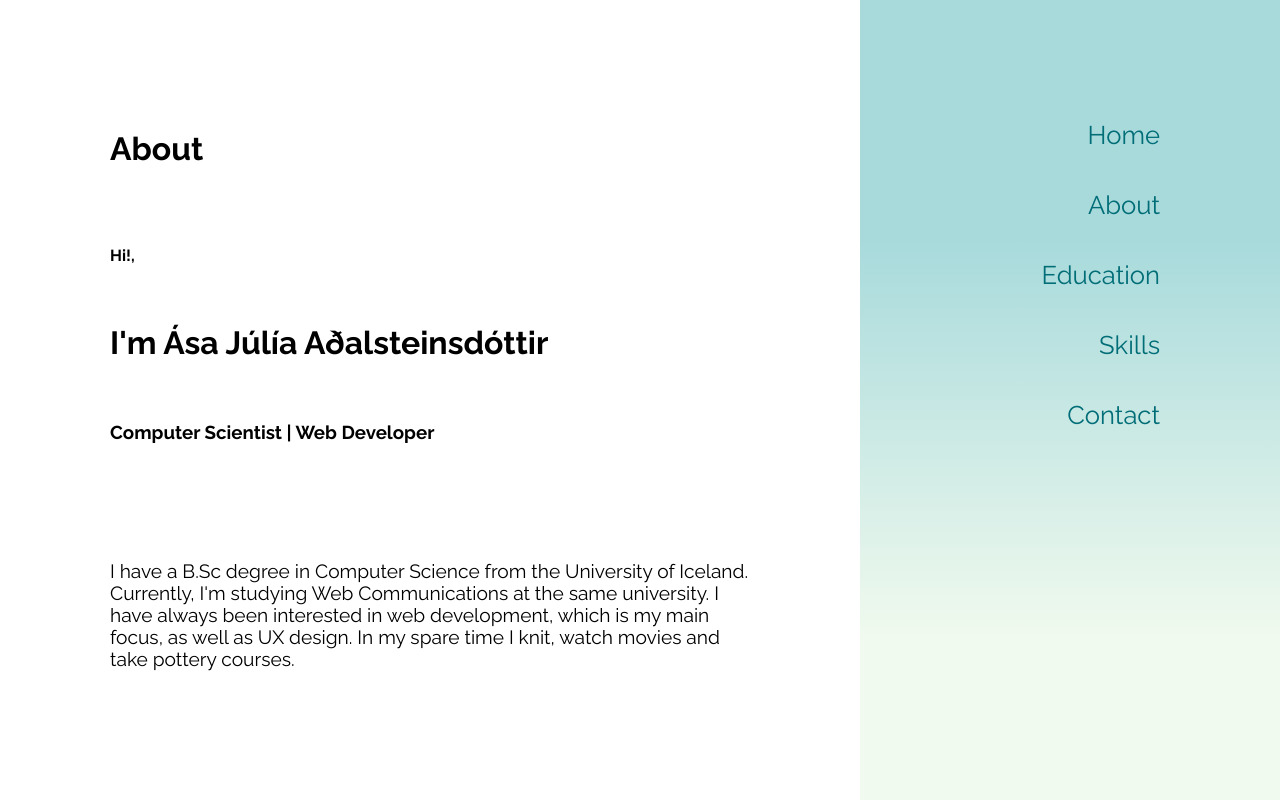
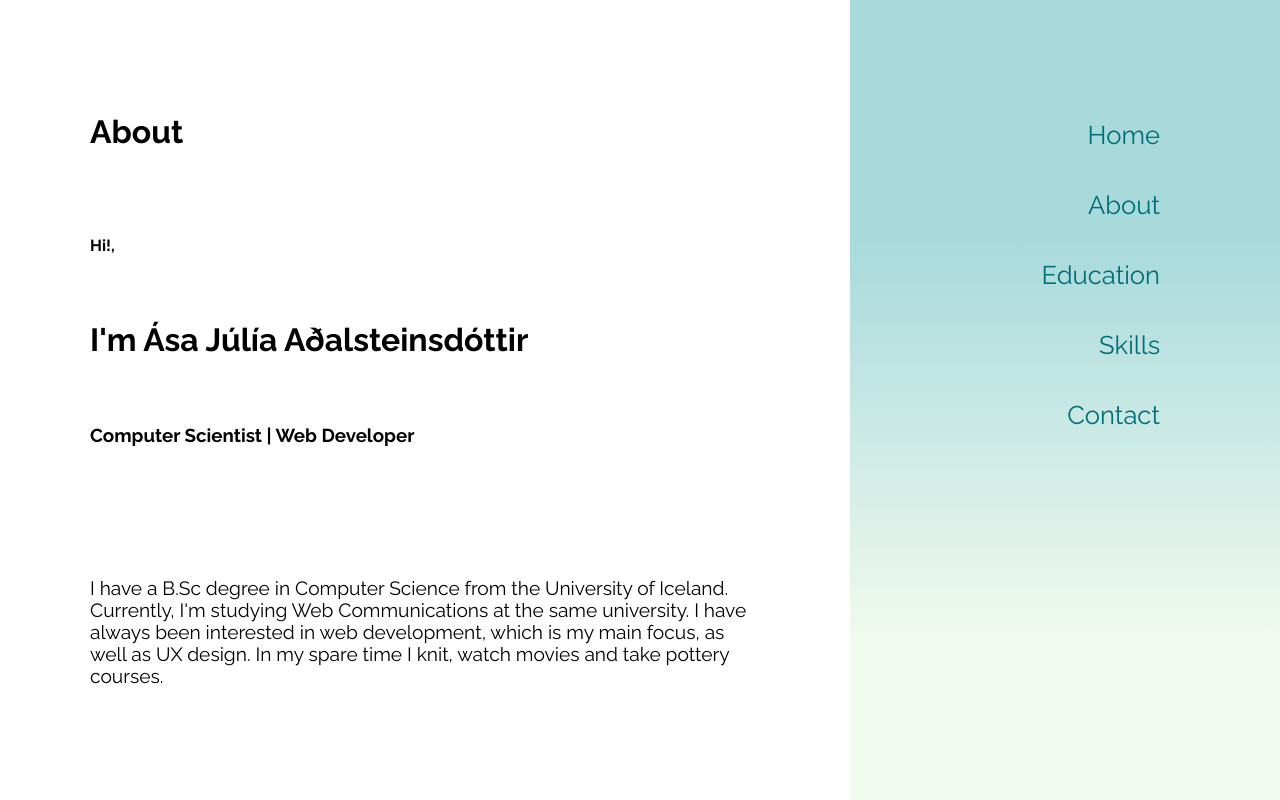
Before and after one commit to asajulia/cv, a React (Create React App) app: page /cv/about in a window 1280 px wide. Built offline with nearby package versions, Linux system fonts and the light colour scheme.

Commit message:
edit to css

```diff
--- a/src/App.css
+++ b/src/App.css
@@ -40,16 +40,15 @@ body {
 }
 
 .frontpage {
-  padding: 100px;
+  padding: 80px;
   display: flex;
   flex: 3;
   flex-direction: column;
   justify-content: space-around;
-  background-color: #ffffff;
 }
 
 .profilepic {
-  max-width: 25%;
+  max-width: 30%;
   height: auto;
 }
 
```
